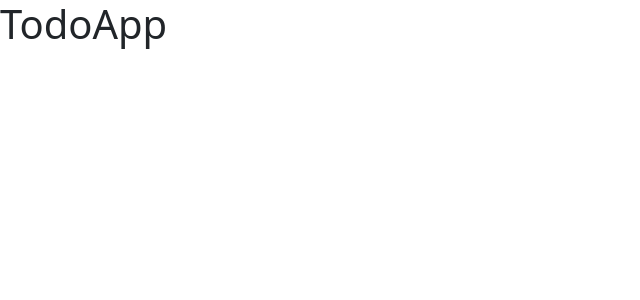
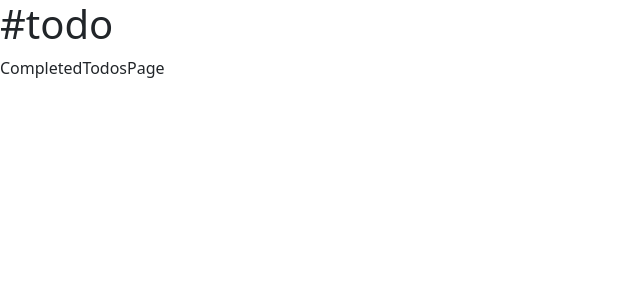
Before and after one commit to LugpDev2022/todo-app, a React (Vite) app: page /completed in a window 1280 px wide. Shown: the top 300 px of the page, without its empty margins (0-640 px from the left). Built offline with nearby package versions, Linux system fonts and the light colour scheme.

Commit message:
Create app router

```diff
--- a/src/TodoApp.jsx
+++ b/src/TodoApp.jsx
@@ -1,5 +1,10 @@
-const TodoApp = () => {
-  return <h1>TodoApp</h1>;
-};
+import { AppRouter } from './router/AppRouter';
+
+const TodoApp = () => (
+  <>
+    <h1>#todo</h1>
+    <AppRouter />
+  </>
+);
 
 export default TodoApp;
--- a/src/main.jsx
+++ b/src/main.jsx
@@ -1,5 +1,7 @@
 import React from 'react';
 import ReactDOM from 'react-dom/client';
+
+import { BrowserRouter } from 'react-router-dom';
 
 import * as bootstrap from 'bootstrap';
 import 'bootstrap/dist/css/bootstrap.min.css';
@@ -8,6 +10,8 @@ import TodoApp from './TodoApp';
 
 ReactDOM.createRoot(document.getElementById('root')).render(
   <React.StrictMode>
-    <TodoApp />
+    <BrowserRouter>
+      <TodoApp />
+    </BrowserRouter>
   </React.StrictMode>
 );
--- /dev/null
+++ b/src/pages/ActiveTodos.jsx
@@ -0,0 +1,3 @@
+export const ActiveTodos = () => {
+  return <div>ActiveTodos</div>;
+};
--- /dev/null
+++ b/src/pages/CompletedTodosPage.jsx
@@ -0,0 +1,3 @@
+export const CompletedTodosPage = () => {
+  return <div>CompletedTodosPage</div>;
+};
--- /dev/null
+++ b/src/pages/HomePage.jsx
@@ -0,0 +1,3 @@
+export const HomePage = () => {
+  return <div>HomePage</div>;
+};
--- /dev/null
+++ b/src/pages/index.js
@@ -0,0 +1,3 @@
+export * from './ActiveTodos';
+export * from './CompletedTodosPage';
+export * from './HomePage';
--- /dev/null
+++ b/src/router/AppRouter.jsx
@@ -0,0 +1,13 @@
+import { Navigate, Route, Routes } from 'react-router-dom';
+
+import { ActiveTodos, CompletedTodosPage, HomePage } from '../pages';
+
+export const AppRouter = () => (
+  <Routes>
+    <Route path='/' element={<HomePage />} />
+    <Route path='/active' element={<ActiveTodos />} />
+    <Route path='/completed' element={<CompletedTodosPage />} />
+
+    <Route path='/*' element={<Navigate to='/' />} />
+  </Routes>
+);
```
